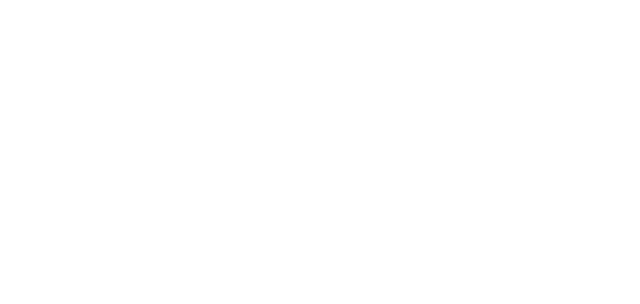
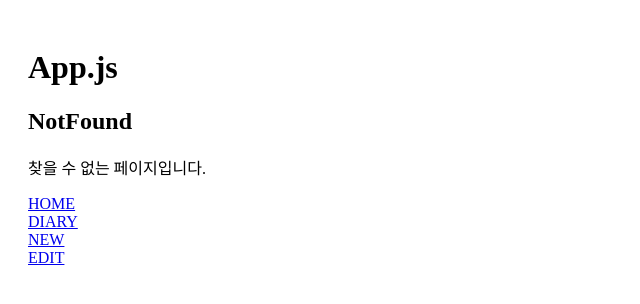
Before and after one commit to Seoyun0208/Winterlood_React, a React (Create React App) app in the folder emotiondiary/: page /edit/1 in a window 1280 px wide. Shown: the top 304 px of the page, without its empty margins (0-640 px from the left). Built offline with nearby package versions, Linux system fonts and the light colour scheme.

Commit message:
[FEAT] ~ 7-2. 페이지 라우팅1

```diff
--- a/emotiondiary/package.json
+++ b/emotiondiary/package.json
@@ -8,6 +8,7 @@
     "@testing-library/user-event": "^13.5.0",
     "react": "^18.2.0",
     "react-dom": "^18.2.0",
+    "react-router-dom": "^6.8.0",
     "react-scripts": "5.0.1",
     "web-vitals": "^2.1.4"
   },
--- a/emotiondiary/src/App.css
+++ b/emotiondiary/src/App.css
@@ -0,0 +1,3 @@
+.App {
+    padding: 20px;
+}
--- a/emotiondiary/src/App.js
+++ b/emotiondiary/src/App.js
@@ -1,9 +1,27 @@
 import './App.css';
+import { BrowserRouter, Routes, Route } from 'react-router-dom';
+import Home from './pages/Home';
+import Edit from './pages/Edit';
+import New from './pages/New';
+import Diary from './pages/Diary';
+import NotFound from './pages/NotFound';
+import RouteTest from './components/RouteTest';
 
 function App() {
   return (
-    <div className="App">
-    </div>
+    <BrowserRouter>
+      <div className="App">
+        <h1>App.js</h1>
+        <Routes>
+          <Route path='/' element={<Home />} />
+          <Route path='/edit' element={<Edit />} />
+          <Route path='/new' element={<New />} />
+          <Route path='/diary' element={<Diary />} />
+          <Route path='*' element={<NotFound />} />
+        </Routes>
+        <RouteTest />
+      </div>
+    </BrowserRouter>
   );
 }
 
--- /dev/null
+++ b/emotiondiary/src/components/RouteTest.js
@@ -0,0 +1,15 @@
+import React from 'react';
+import { Link } from 'react-router-dom';
+
+const RouteTest = () => {
+    return (
+        <div>
+            <Link to='/'>HOME</Link><br />
+            <Link to='/diary'>DIARY</Link><br />
+            <Link to='/new'>NEW</Link><br />
+            <Link to='/edit'>EDIT</Link><br />
+        </div>
+    );
+};
+
+export default RouteTest;
--- /dev/null
+++ b/emotiondiary/src/pages/Diary.js
@@ -0,0 +1,12 @@
+import React from 'react';
+
+const Diary = () => {
+    return (
+        <div>
+            <h2>DIARY</h2>
+            <p>이 곳은 일기 리스트 페이지입니다.</p>
+        </div>
+    );
+};
+
+export default Diary;
--- /dev/null
+++ b/emotiondiary/src/pages/Edit.js
@@ -0,0 +1,12 @@
+import React from 'react';
+
+const Edit = () => {
+    return (
+        <div>
+            <h2>EDIT</h2>
+            <p>이 곳은 일기 수정 페이지입니다.</p>
+        </div>
+    );
+};
+
+export default Edit;
--- /dev/null
+++ b/emotiondiary/src/pages/Home.js
@@ -0,0 +1,12 @@
+import React from 'react';
+
+const Home = () => {
+    return (
+        <div>
+            <h2>HOME</h2>
+            <p>이 곳은 일기 홈페이지입니다.</p>
+        </div>
+    );
+};
+
+export default Home;
--- /dev/null
+++ b/emotiondiary/src/pages/New.js
@@ -0,0 +1,12 @@
+import React from 'react';
+
+const New = () => {
+    return (
+        <div>
+            <h2>NEW</h2>
+            <p>이 곳은 일기 추가 작성페이지입니다.</p>
+        </div>
+    );
+};
+
+export default New;
--- /dev/null
+++ b/emotiondiary/src/pages/NotFound.js
@@ -0,0 +1,12 @@
+import React from 'react';
+
+const NotFound = () => {
+    return (
+        <div>
+            <h2>NotFound</h2>
+            <p>찾을 수 없는 페이지입니다.</p>
+        </div>
+    );
+};
+
+export default NotFound;
```
Also changed, not shown: 1 other file (tests, documents, lock files or other folders).
